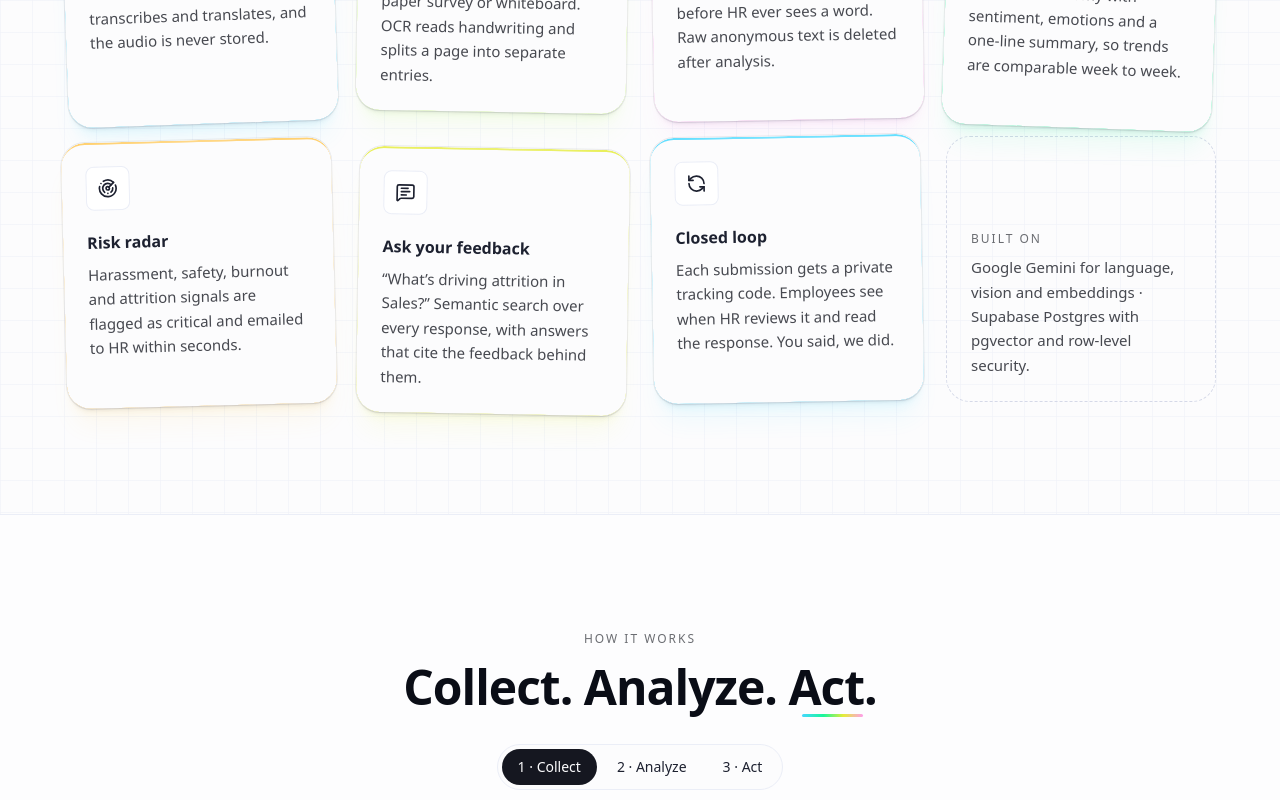
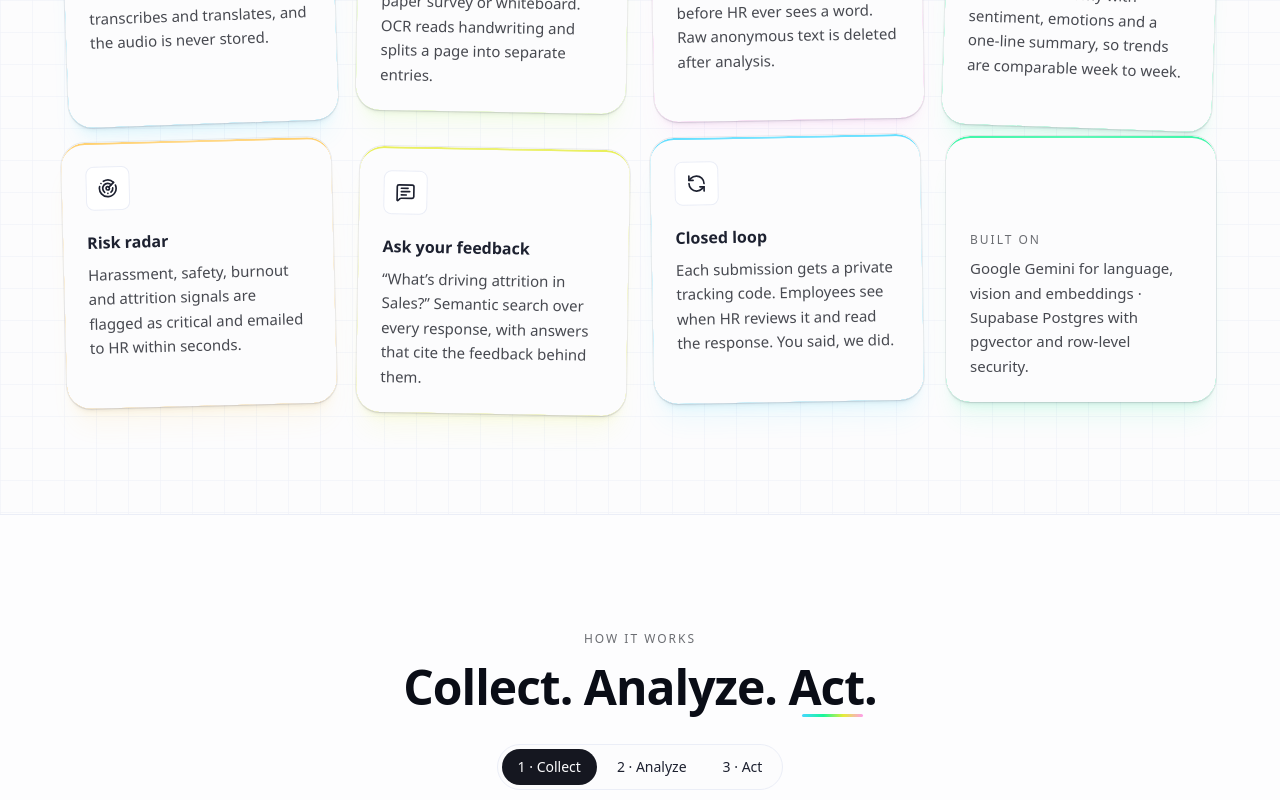
Before and after one commit to VeerbhadraMahant/sit-hc, a Next.js app: page / in a window 1280 px wide. Shown: the part 1380-2180 px from the top of the page. Built offline with nearby package versions, Linux system fonts and the light colour scheme.

Commit message:
style(landing): apply pastel glow card styling to Built On card

```diff
--- a/src/components/landing/features.tsx
+++ b/src/components/landing/features.tsx
@@ -91,13 +91,13 @@
             </li>
           ))}
           <li className="hidden lg:block">
-            <div className="flex h-full flex-col justify-end rounded-cards border border-dashed border-edge p-6">
+            <Card glow="mint" arc className="flex h-full flex-col justify-end">
               <p className="eyebrow">Built on</p>
               <p className="mt-1 text-[15px] leading-relaxed text-graphite">
                 Google Gemini for language, vision and embeddings · Supabase Postgres with pgvector and row-level
                 security.
               </p>
-            </div>
+            </Card>
           </li>
         </ul>
       </div>
```
